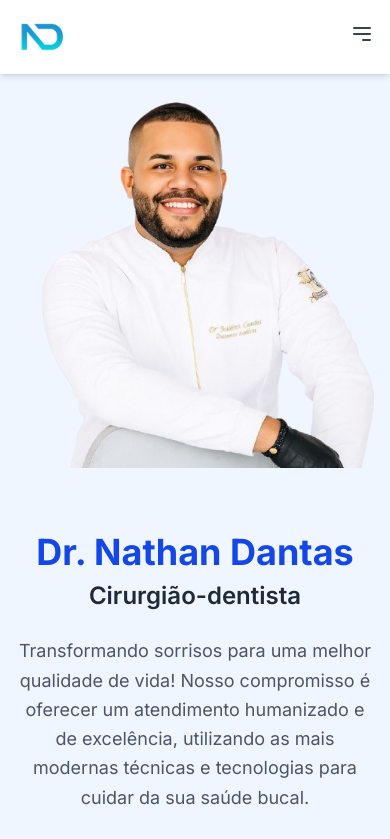
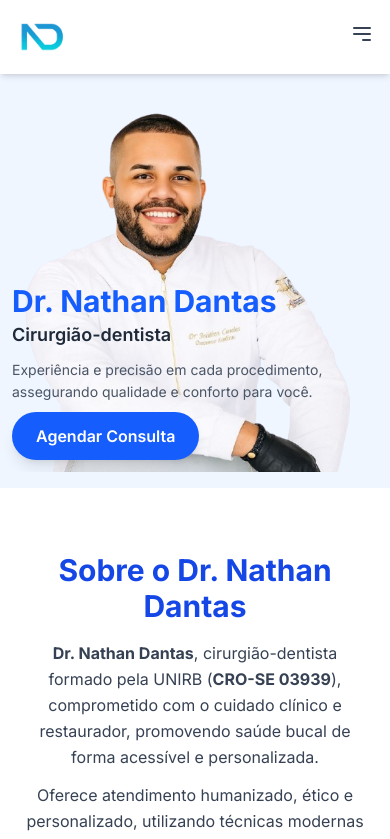
Before and after one commit to KauanGab/nathan-dantas-dentista, a Next.js app in the folder dr-nathan-dantas-portfolio/: page / in a window 390 px wide. Shown: the top 839 px of the page. Built offline with nearby package versions, Linux system fonts and the light colour scheme.

Commit message:
FEat: preparando o  hero pro mobile

```diff
--- a/dr-nathan-dantas-portfolio/src/app/components/HeroSection.js
+++ b/dr-nathan-dantas-portfolio/src/app/components/HeroSection.js
@@ -6,7 +6,7 @@ const HeroSection = () => {
   return (
     <section id="inicio" className="bg-blue-50">
       <div className="container mx-auto flex flex-col md:flex-row items-end justify-center px-4">
-        <div className="md:w-1/2 flex justify-center">
+        <div className="hidden md:flex md:w-1/2 justify-center">
           <Image
             src={nathan}
             alt="Dr. Nathan Dantas"
@@ -15,7 +15,7 @@ const HeroSection = () => {
           />
         </div>
 
-        <div className="md:w-1/2 text-center md:text-left md:pl-12 py-16 md:py-24">
+        <div className="hidden md:block md:w-1/2 text-center md:text-left md:pl-12 py-16 md:py-24">
           <h2 className="text-4xl md:text-5xl font-bold text-blue-700 mb-2">Dr. Nathan Dantas</h2>
           <h3 className="text-2xl md:text-3xl font-semibold text-gray-800 mb-6">Cirurgião-dentista</h3>
           <p className="text-lg text-gray-600 mb-8 leading-relaxed">
@@ -27,6 +27,37 @@ const HeroSection = () => {
             Agendar Consulta
           </button>
         </div>
+
+        <div className="md:hidden w-full relative overflow-hidden bg-blue-50 mx-4 my-4 rounded-3xl h-96">
+          <div className="absolute inset-0 flex items-end justify-end pr-2">
+            <Image
+              src={nathan}
+              alt="Dr. Nathan Dantas"
+              width={350}
+              height={420}
+              className="object-cover object-top"
+            />
+          </div>
+
+          <div className="relative z-10 h-full p-3 flex flex-col justify-end">
+            <div className="flex flex-col">
+              <h3 className="text-3xl font-bold text-blue-600 mb-1 leading-tight">Dr. Nathan Dantas</h3>
+
+              <div className="mb-3">
+                <h4 className="text-lg font-semibold text-gray-800 leading-tight">Cirurgião-dentista</h4>
+              </div>
+
+              <p className="text-sm text-gray-600 leading-relaxed max-w-xs mb-2">
+                Experiência e precisão em cada procedimento,
+                assegurando qualidade e conforto para você.
+              </p>
+
+              <button className="bg-blue-600 text-white px-6 py-3 rounded-full text-base font-semibold hover:bg-blue-700 transition-colors duration-300 shadow-lg w-fit">
+                Agendar Consulta
+              </button>
+            </div>
+          </div>
+        </div>
       </div>
     </section>
   );
```
